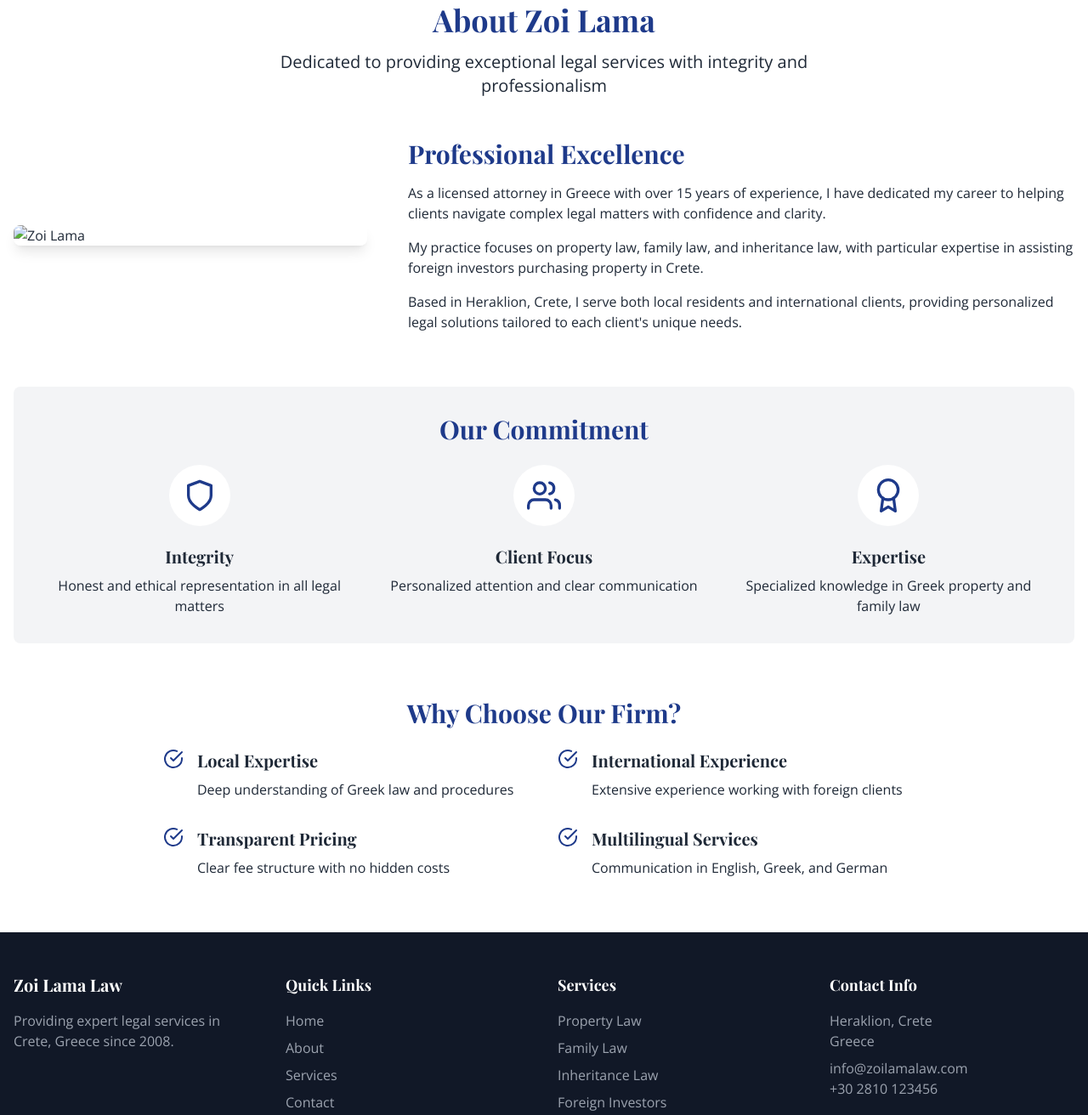
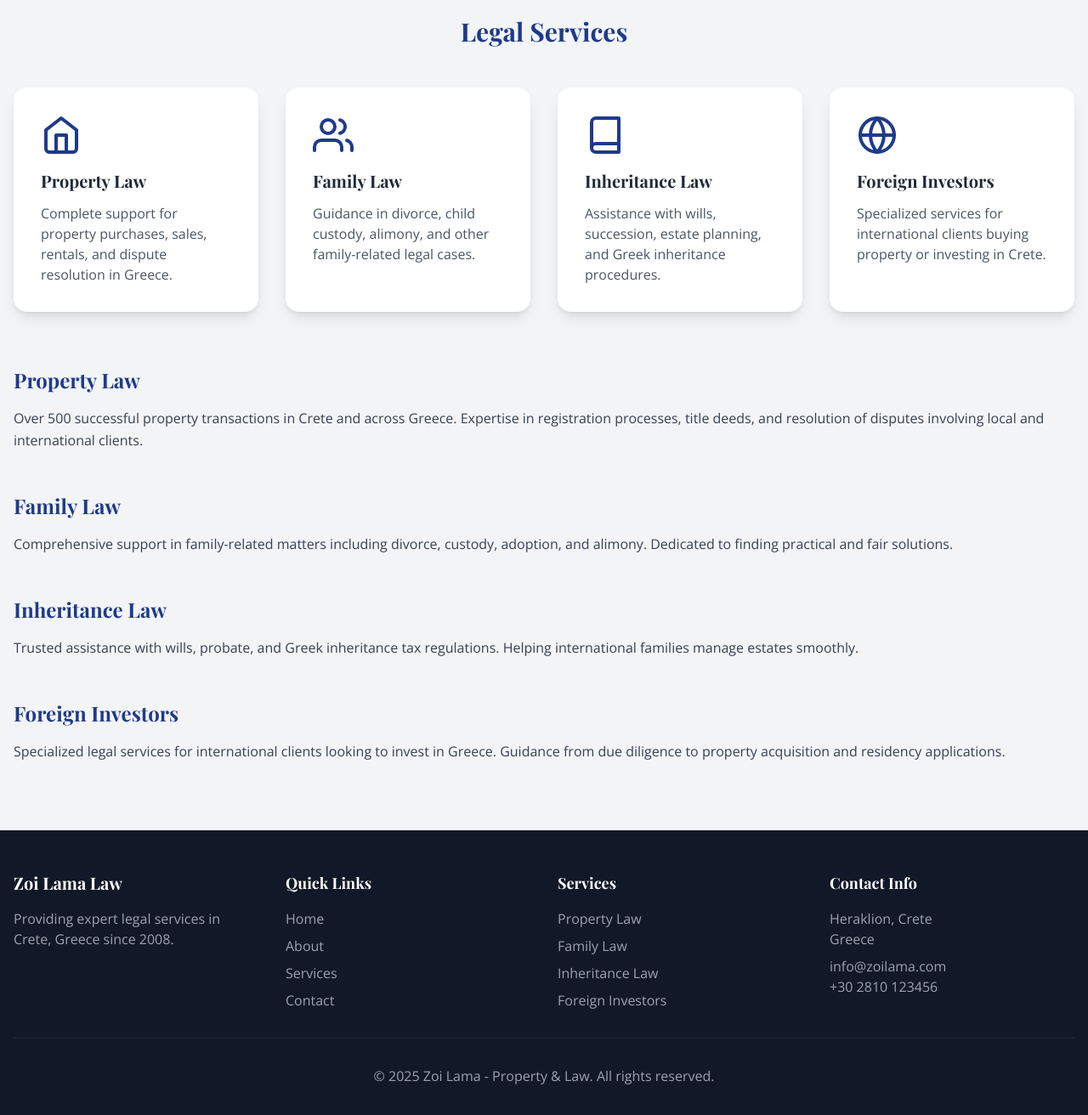
Before and after one commit to Pixel-Node-Studio/zoilama.gr, a plain HTML site: page services.html in a window 1280 px wide. Shown: the part 153-1465 px from the top of the page at 85% size. Drawn offline with nearby package versions, Linux system fonts and the light colour scheme.

Commit message:
services.html

```diff
--- a/services.html
+++ b/services.html
@@ -3,9 +3,9 @@
 <head>
     <meta charset="UTF-8">
     <meta name="viewport" content="width=device-width, initial-scale=1.0">
-    <meta name="description" content="Learn about Zoi Lama, a professional lawyer in Crete, Greece specializing in property law, family law, and inheritance law.">
-    <meta name="keywords" content="lawyer, property law, family law, inheritance law, Crete, Greece, Zoi Lama">
-    <title>About - Zoi Lama - Property & Law</title>
+    <meta name="description" content="Zoi Lama - Property & Law Lawyer in Crete, Greece. Expertise in property law, family law, inheritance law, and services for foreign investors.">
+    <meta name="keywords" content="lawyer, property law, family law, inheritance law, Crete, Greece, foreign investors">
+    <title>Zoi Lama - Property & Law</title>
     <link rel="icon" type="image/x-icon" href="/static/favicon.ico">
     <script src="https://cdn.tailwindcss.com"></script>
     <link href="https://fonts.googleapis.com/css2?family=Playfair+Display:wght@400;700&family=Open+Sans:wght@400;600&display=swap" rel="stylesheet">
@@ -51,8 +51,8 @@
             <nav class="hidden md:block">
                 <ul class="flex space-x-6">
                     <li><a href="index.html" class="text-gray-600 hover:text-primary">Home</a></li>
-                    <li><a href="about.html" class="text-primary font-semibold hover:text-accent">About</a></li>
-                    <li><a href="services.html" class="text-gray-600 hover:text-primary">Services</a></li>
+                    <li><a href="about.html" class="text-gray-600 hover:text-primary">About</a></li>
+                    <li><a href="services.html" class="text-primary font-semibold hover:text-accent">Services</a></li>
                     <li><a href="biography.html" class="text-gray-600 hover:text-primary">Biography</a></li>
                     <li><a href="experience.html" class="text-gray-600 hover:text-primary">Experience</a></li>
                     <li><a href="testimonials.html" class="text-gray-600 hover:text-primary">Testimonials</a></li>
@@ -65,96 +65,58 @@
         </div>
     </header>
 
-    <!-- About Section -->
-    <section class="py-16">
+
+
+<!-- Services Section -->
+<section class="py-20 bg-secondary">
     <div class="container mx-auto px-4">
-            <div class="text-center mb-12" data-aos="fade-up">
-                <h1 class="text-4xl font-bold text-primary mb-4">About Zoi Lama</h1>
-                <p class="text-xl max-w-3xl mx-auto">Dedicated to providing exceptional legal services with integrity and professionalism</p>
+      <h2 class="text-3xl font-bold text-center mb-12 text-primary">Legal Services</h2>
+      <div class="grid grid-cols-1 md:grid-cols-2 lg:grid-cols-4 gap-8 mb-16">
+        <!-- Service Cards -->
+        <div class="bg-white p-8 rounded-2xl shadow-lg hover:shadow-2xl transition duration-300">
+          <div class="text-primary mb-4"><i data-feather="home" class="w-12 h-12"></i></div>
+          <h3 class="text-xl font-bold mb-3">Property Law</h3>
+          <p class="text-gray-600">Complete support for property purchases, sales, rentals, and dispute resolution in Greece.</p>
         </div>
-
-            <div class="flex flex-col md:flex-row items-center mb-16">
-                <div class="md:w-1/3 mb-8 md:mb-0" data-aos="fade-right">
-                    <img src="photo" alt="Zoi Lama" class="rounded-lg shadow-lg">
+        <div class="bg-white p-8 rounded-2xl shadow-lg hover:shadow-2xl transition duration-300">
+          <div class="text-primary mb-4"><i data-feather="users" class="w-12 h-12"></i></div>
+          <h3 class="text-xl font-bold mb-3">Family Law</h3>
+          <p class="text-gray-600">Guidance in divorce, child custody, alimony, and other family-related legal cases.</p>
         </div>
-                <div class="md:w-2/3 md:pl-12" data-aos="fade-left">
-                    <h2 class="text-3xl font-bold mb-4 text-primary">Professional Excellence</h2>
-                    <p class="mb-4">As a licensed attorney in Greece with over 15 years of experience, I have dedicated my career to helping clients navigate complex legal matters with confidence and clarity.</p>
-                    <p class="mb-4">My practice focuses on property law, family law, and inheritance law, with particular expertise in assisting foreign investors purchasing property in Crete.</p>
-                    <p>Based in Heraklion, Crete, I serve both local residents and international clients, providing personalized legal solutions tailored to each client's unique needs.</p>
+        <div class="bg-white p-8 rounded-2xl shadow-lg hover:shadow-2xl transition duration-300">
+          <div class="text-primary mb-4"><i data-feather="book" class="w-12 h-12"></i></div>
+          <h3 class="text-xl font-bold mb-3">Inheritance Law</h3>
+          <p class="text-gray-600">Assistance with wills, succession, estate planning, and Greek inheritance procedures.</p>
+        </div>
+        <div class="bg-white p-8 rounded-2xl shadow-lg hover:shadow-2xl transition duration-300">
+          <div class="text-primary mb-4"><i data-feather="globe" class="w-12 h-12"></i></div>
+          <h3 class="text-xl font-bold mb-3">Foreign Investors</h3>
+          <p class="text-gray-600">Specialized services for international clients buying property or investing in Crete.</p>
         </div>
       </div>
 
-            <div class="bg-secondary rounded-lg p-8 mb-16" data-aos="fade-up">
-                <h2 class="text-3xl font-bold mb-6 text-center text-primary">Our Commitment</h2>
-                <div class="grid grid-cols-1 md:grid-cols-3 gap-8">
-                    <div class="text-center">
-                        <div class="inline-block p-4 bg-white rounded-full mb-4">
-                            <i data-feather="shield" class="w-10 h-10 text-primary"></i>
-                        </div>
-                        <h3 class="text-xl font-bold mb-2">Integrity</h3>
-                        <p>Honest and ethical representation in all legal matters</p>
-                    </div>
-                    <div class="text-center">
-                        <div class="inline-block p-4 bg-white rounded-full mb-4">
-                            <i data-feather="users" class="w-10 h-10 text-primary"></i>
-                        </div>
-                        <h3 class="text-xl font-bold mb-2">Client Focus</h3>
-                        <p>Personalized attention and clear communication</p>
-                    </div>
-                    <div class="text-center">
-                        <div class="inline-block p-4 bg-white rounded-full mb-4">
-                            <i data-feather="award" class="w-10 h-10 text-primary"></i>
-                        </div>
-                        <h3 class="text-xl font-bold mb-2">Expertise</h3>
-                        <p>Specialized knowledge in Greek property and family law</p>
-                    </div>
-                </div>
-            </div>
-
-            <div class="text-center" data-aos="fade-up">
-                <h2 class="text-3xl font-bold mb-6 text-primary">Why Choose Our Firm?</h2>
-                <div class="grid grid-cols-1 md:grid-cols-2 gap-8 max-w-4xl mx-auto text-left">
-                    <div class="flex items-start">
-                        <div class="mr-4 text-primary">
-                            <i data-feather="check-circle" class="w-6 h-6"></i>
+      <!-- Detailed Descriptions -->
+      <div class="space-y-12">
+        <div>
+          <h3 class="text-2xl font-bold text-primary mb-4">Property Law</h3>
+          <p class="text-gray-700 leading-relaxed">Over 500 successful property transactions in Crete and across Greece. Expertise in registration processes, title deeds, and resolution of disputes involving local and international clients.</p>
         </div>
         <div>
-                            <h3 class="text-xl font-bold mb-2">Local Expertise</h3>
-                            <p>Deep understanding of Greek law and procedures</p>
-                        </div>
-                    </div>
-                    <div class="flex items-start">
-                        <div class="mr-4 text-primary">
-                            <i data-feather="check-circle" class="w-6 h-6"></i>
+          <h3 class="text-2xl font-bold text-primary mb-4">Family Law</h3>
+          <p class="text-gray-700 leading-relaxed">Comprehensive support in family-related matters including divorce, custody, adoption, and alimony. Dedicated to finding practical and fair solutions.</p>
         </div>
         <div>
-                            <h3 class="text-xl font-bold mb-2">International Experience</h3>
-                            <p>Extensive experience working with foreign clients</p>
-                        </div>
-                    </div>
-                    <div class="flex items-start">
-                        <div class="mr-4 text-primary">
-                            <i data-feather="check-circle" class="w-6 h-6"></i>
+          <h3 class="text-2xl font-bold text-primary mb-4">Inheritance Law</h3>
+          <p class="text-gray-700 leading-relaxed">Trusted assistance with wills, probate, and Greek inheritance tax regulations. Helping international families manage estates smoothly.</p>
         </div>
         <div>
-                            <h3 class="text-xl font-bold mb-2">Transparent Pricing</h3>
-                            <p>Clear fee structure with no hidden costs</p>
-                        </div>
-                    </div>
-                    <div class="flex items-start">
-                        <div class="mr-4 text-primary">
-                            <i data-feather="check-circle" class="w-6 h-6"></i>
-                        </div>
-                        <div>
-                            <h3 class="text-xl font-bold mb-2">Multilingual Services</h3>
-                            <p>Communication in English, Greek, and German</p>
-                        </div>
-                    </div>
+          <h3 class="text-2xl font-bold text-primary mb-4">Foreign Investors</h3>
+          <p class="text-gray-700 leading-relaxed">Specialized legal services for international clients looking to invest in Greece. Guidance from due diligence to property acquisition and residency applications.</p>
         </div>
       </div>
     </div>
   </section>
+
 
      <!-- Footer -->
      <footer class="bg-gray-900 text-white py-12">
@@ -187,13 +149,13 @@
                     <address class="not-italic text-gray-400">
                         <p>Heraklion, Crete</p>
                         <p>Greece</p>
-                        <p class="mt-2">info@zoilamalaw.com</p>
+                        <p class="mt-2">info@zoilama.com</p>
                         <p>+30 2810 123456</p>
                     </address>
                 </div>
             </div>
             <div class="border-t border-gray-800 mt-8 pt-8 text-center text-gray-400">
-                <p>&copy; 2023 Zoi Lama - Property & Law. All rights reserved.</p>
+                <p>&copy; 2025 Zoi Lama - Property & Law. All rights reserved.</p>
             </div>
         </div>
     </footer>
```
Lines whose indentation alone changed are shown as unchanged.
